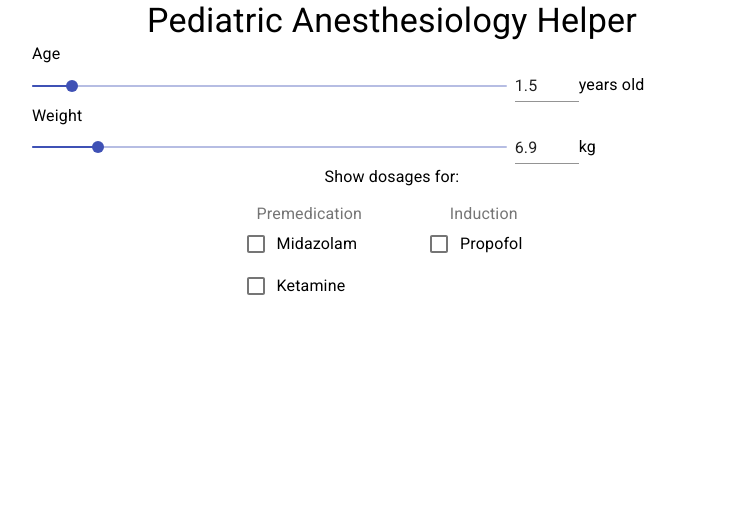
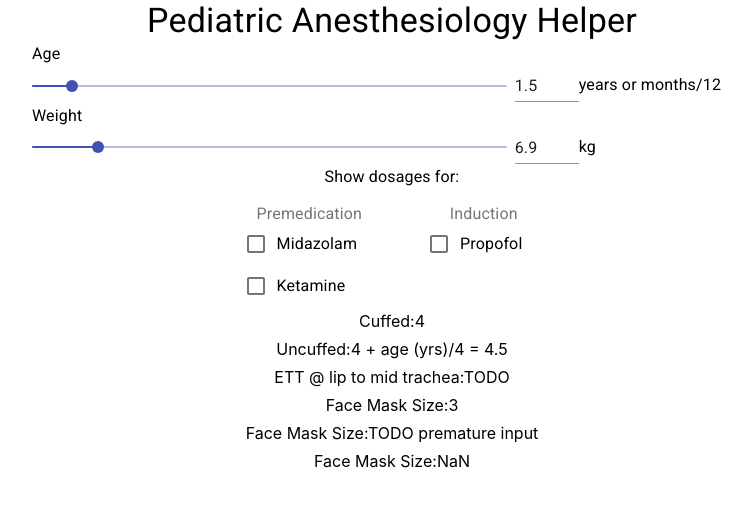
Before and after one commit to carlgao/carlgao.github.io, a React (Create React App) app: page / in a window 1280 px wide. Shown: the top 506 px of the page, without its empty margins (248-999 px from the left). Built offline with nearby package versions, Linux system fonts and the light colour scheme; the HTML template or start-up script is replaced by a standard one.

Commit message:
small changes, package

```diff
--- a/src/App.js
+++ b/src/App.js
@@ -5,6 +5,7 @@ import { CATEGORIES, id } from "./data.js";
 import Container from "@material-ui/core/Container";
 import MedsInput from "./MedsInput.js";
 import MedsOutput from "./MedsOutput.js";
+import NonMedOutput from "./NonMedOutput.js";
 import PatientInput from "./PatientInput.js";
 import Typography from "@material-ui/core/Typography";
 
@@ -41,6 +42,7 @@ export default function App() {
         onWeightChange={setWeight}
       />
       <MedsInput categories={CATEGORIES} onChange={handleMedChange} />
+      <NonMedOutput age={age} />
       <MedsOutput
         catCounts={catCounts}
         categories={CATEGORIES}
--- /dev/null
+++ b/src/NonMedOutput.js
@@ -0,0 +1,134 @@
+import React from "react";
+// Resources
+import { withStyles, makeStyles } from "@material-ui/core/styles";
+import { id } from "./data.js";
+// Components
+import Grid from "@material-ui/core/Grid";
+import Table from "@material-ui/core/Table";
+import TableBody from "@material-ui/core/TableBody";
+import TableCell from "@material-ui/core/TableCell";
+import TableContainer from "@material-ui/core/TableContainer";
+import TableHead from "@material-ui/core/TableHead";
+import TableRow from "@material-ui/core/TableRow";
+import Paper from "@material-ui/core/Paper";
+
+const roundToNearestHalf = (num) => {
+  return Math.round(num * 2) / 2;
+};
+
+const genUncuffedEttSize = (age) => {
+  if (age <= 1 / 12) {
+    return "Newborn = 3-3.5mm uncuffed";
+  }
+  if (age <= 6 / 12) {
+    return "< 6 months = 3.5mm uncuffed";
+  }
+  if (age <= 1) {
+    return "6 months to 1 year = 4mm uncuffed";
+  }
+  const uncuffedSize = roundToNearestHalf(age / 4 + 4);
+  if (uncuffedSize < 6) {
+    return "4 + age (yrs)/4 = " + uncuffedSize;
+  }
+  return "N/A (too old)";
+};
+
+const genCuffedEttSize = (age) => {
+  return age > 1
+    ? roundToNearestHalf(age / 4 + 3.5).toString()
+    : "N/A (<1 yr old)";
+};
+
+const genEttLipToMidTrachea = (age) => {
+  // TODO
+  return "TODO";
+};
+
+const genFaceMaskSize = (age) => {
+  if (age <= 1 / 12) {
+    return "1";
+  }
+  if (age <= 1) {
+    return "2";
+  }
+  if (age <= 5) {
+    return "3";
+  }
+  if (age <= 12) {
+    return "4";
+  }
+  return "5";
+};
+
+const genOralAirwaySize = (age, premature) => {
+  return "TODO premature input";
+  if (age <= 1 / 12) {
+    if (premature) {
+      return "30 mm, Clear";
+    }
+    return "40 mm, Pink";
+  }
+  if (age <= 6 / 12) {
+    return "50mm, Light Blue";
+  }
+  if (age <= 2) {
+    return "60mm, Black";
+  }
+  if (age <= 5) {
+    return "70mm, White";
+  }
+  return "80mm, Green";
+};
+
+const genEbv = (age, weight, premature) => {
+  // =IF(Weight = 0, "", IF(RawAge = 0, "", IF(AND(Premature = TRUE, Age <= 1 / 12), 100 * Weight,
+  // IF(Age <= (1 / 12), 90 * Weight, IF(Age < 1, 80 * Weight, IF(Age < 6, 75 * Weight, IF(Age >= 6, 70 * Weight)))))))
+
+  if (age <= 1 / 12) {
+    if (premature) {
+      return 100 * weight;
+    }
+    return 90 * weight;
+  }
+  if (age < 1) {
+    return 80 * weight;
+  }
+  if (age < 6) {
+    return 75 * weight;
+  }
+  return 70 * weight;
+};
+
+// TODO const genUsePediatricCircuit =
+
+export default function NonMedOutput({ age, weight }) {
+  return (
+    <Grid container spacing={1}>
+      <Grid item xs={12}>
+        Cuffed:
+        {genCuffedEttSize(age)}
+      </Grid>
+      <Grid item xs={12}>
+        Uncuffed:
+        {genUncuffedEttSize(age)}
+      </Grid>
+      <Grid item xs={12}>
+        ETT @ lip to mid trachea:
+        {genEttLipToMidTrachea(age)}
+      </Grid>
+      <Grid item xs={12}>
+        Face Mask Size:
+        {genFaceMaskSize(age)}
+      </Grid>
+      <Grid item xs={12}>
+        Face Mask Size:
+        {genOralAirwaySize(age, true)}
+      </Grid>
+
+      <Grid item xs={12}>
+        Face Mask Size:
+        {genEbv(age, weight, true)}
+      </Grid>
+    </Grid>
+  );
+}
--- a/src/PatientInput.js
+++ b/src/PatientInput.js
@@ -23,7 +23,7 @@ export default function PatientInput({
     <Grid container className={classes.root}>
       <SliderInput
         name="Age"
-        units="years old"
+        units="years or months/12"
         value={age}
         min={0}
         max={18}
```
